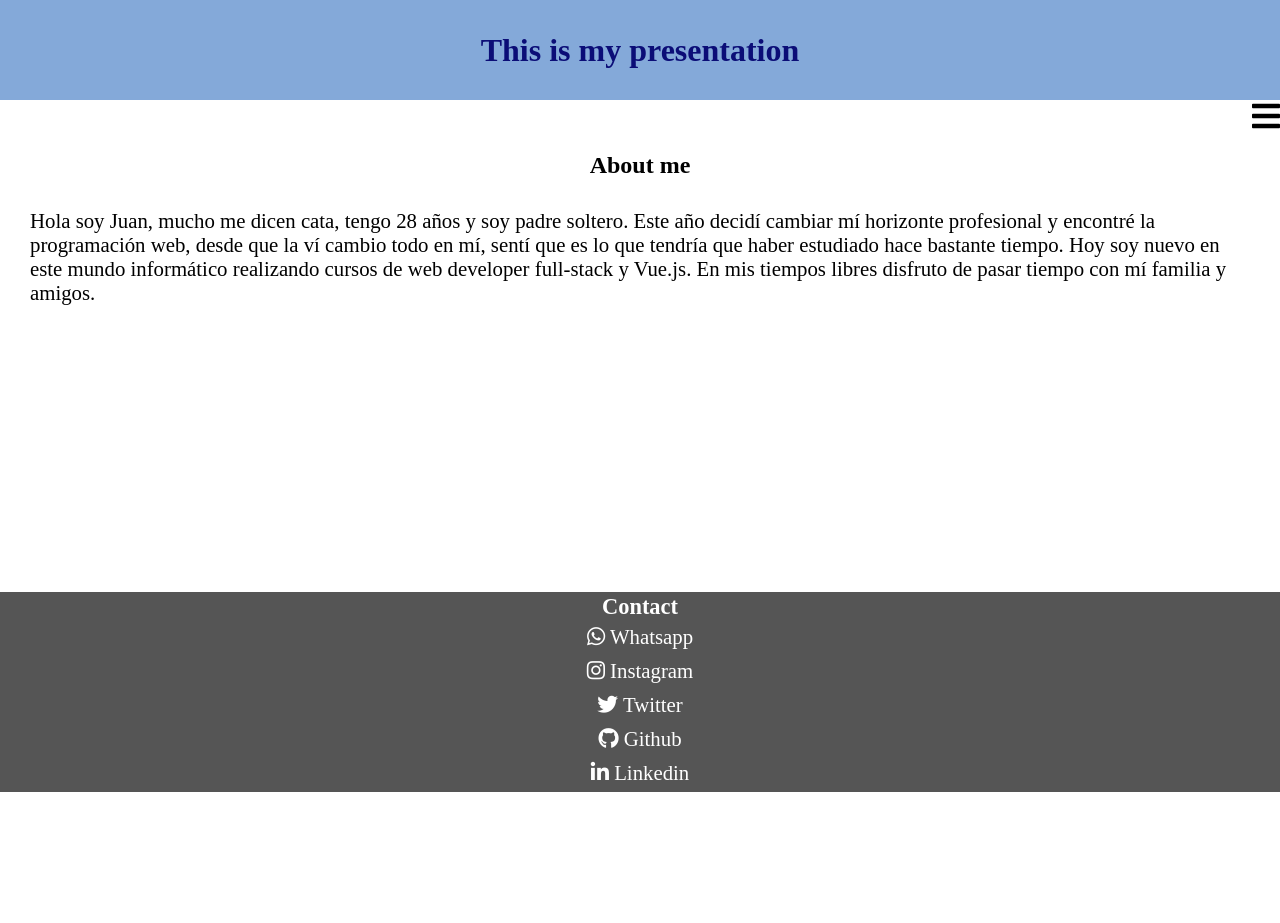
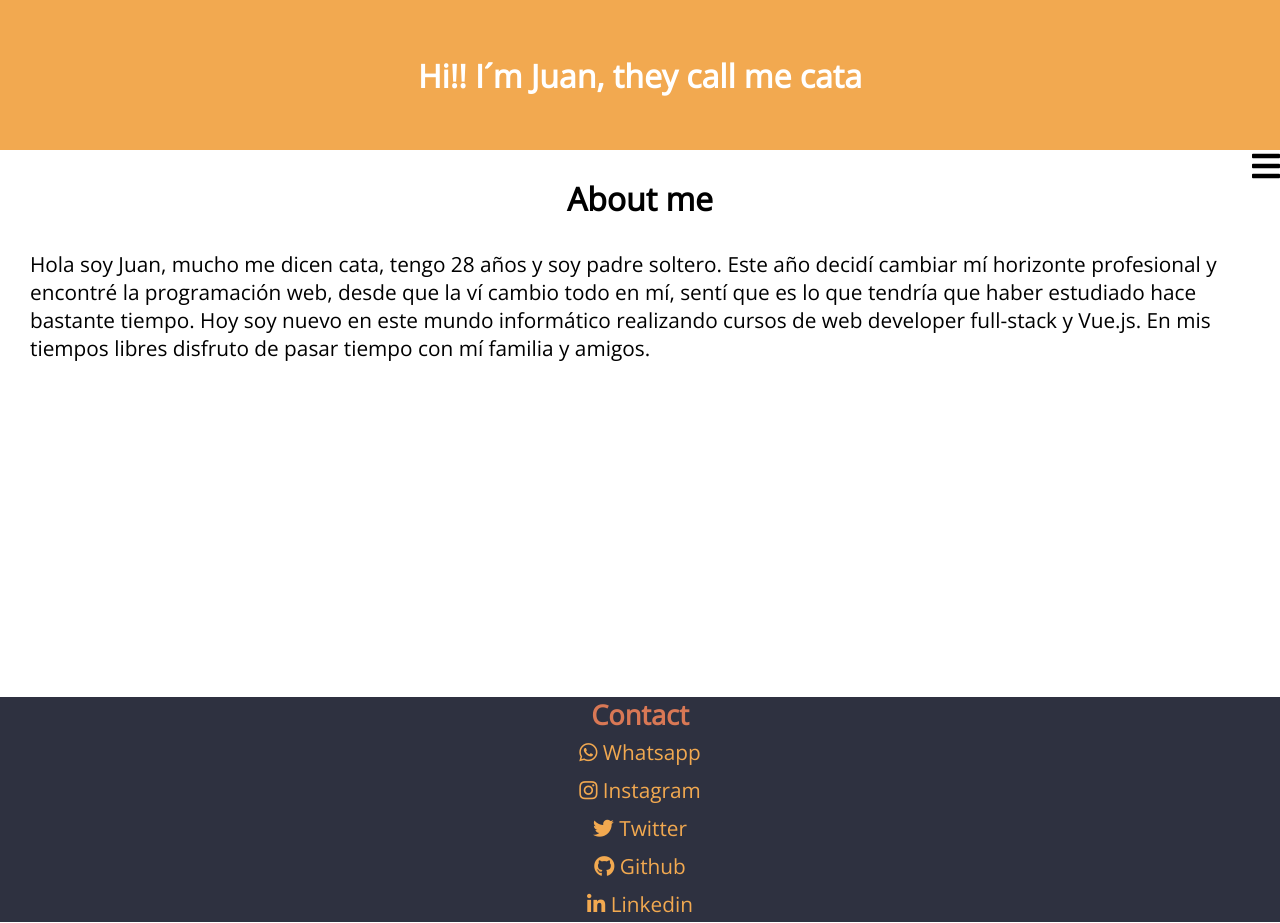
Before and after one commit to Juan-Robledo/portfolio_vue, a Vue app: page /about in a window 1280 px wide. Before the commit the page ends 800 px from the top, so only its background shows below. Built offline with nearby package versions, Linux system fonts and the light colour scheme.

Commit message:
se dio estilos a las vistas del portfolio

```diff
--- a/public/index.html
+++ b/public/index.html
@@ -7,6 +7,8 @@
     <link rel="icon" href="<%= BASE_URL %>favicon.ico">
     <title><%= htmlWebpackPlugin.options.title %></title>
     <link rel="stylesheet" href="https://use.fontawesome.com/releases/v5.13.1/css/all.css" integrity="sha384-xxzQGERXS00kBmZW/6qxqJPyxW3UR0BPsL4c8ILaIWXva5kFi7TxkIIaMiKtqV1Q" crossorigin="anonymous">
+    <link rel="preconnect" href="https://fonts.gstatic.com">
+    <link href="https://fonts.googleapis.com/css2?family=Open+Sans:wght@300;400&family=Roboto:wght@100;300;400;700&display=swap" rel="stylesheet">
   </head>
   <body>
     <noscript>
--- a/src/App.vue
+++ b/src/App.vue
@@ -24,5 +24,6 @@ export default {
 <style>
   body{
     margin: 0;
+    font-family: 'Open Sans', sans-serif;
   }
 </style>
--- a/src/components/AboutComponent.vue
+++ b/src/components/AboutComponent.vue
@@ -16,10 +16,11 @@ export default {
 
 <style>
     .about_component{
-        height: 55vh;
+        height: 65vh;
     }
     .about_component .subtitle{
         text-align: center;
+        font-size: 2rem;
     }
     .about_component .message{
         margin: 30px;
--- a/src/components/CoursesComponent.vue
+++ b/src/components/CoursesComponent.vue
@@ -22,5 +22,6 @@ export default {
     }
     .courses_component .subtitle{
         text-align: center;
+        font-size: 2rem;
     }
 </style>
--- a/src/components/DataComponent.vue
+++ b/src/components/DataComponent.vue
@@ -16,5 +16,8 @@ export default {
 </script>
 
 <style>
-
+    .personal_data li{
+        list-style: none;
+        font-size: 1.2rem;
+    }
 </style>
--- a/src/components/EncabezadoComponent.vue
+++ b/src/components/EncabezadoComponent.vue
@@ -1,6 +1,6 @@
 <template>
     <div class="encabezado">
-        <h1>This is my presentation</h1>
+        <h1>Hi!! I´m Juan, they call me cata</h1>
     </div>
 </template>
 
@@ -13,10 +13,12 @@ export default {
 <style>
     .encabezado{
         height: 100px;
-        background-color: #84A9D9;
-        color: #0b0d77;
+        background-color: #F2A950;
+        /* color: #025920; */
         display: flex;
         justify-content: center;
         align-items: center;
+        padding: 25px;
+        color: #ffffff;
     }
 </style>
--- a/src/components/MenuComponent.vue
+++ b/src/components/MenuComponent.vue
@@ -6,7 +6,7 @@
                     <router-link to='/'>Home</router-link>
                     <router-link to='/about'>About</router-link>
                     <router-link to='/tools'>Tools</router-link>
-                    <router-link to='/courses'>Education</router-link>
+                    <!-- <router-link to='/courses'>Education</router-link> -->
                 </div>
             <!-- <button class="btn_close"><i class="fas fa-times"></i></button> -->
         </div>
@@ -24,21 +24,25 @@ export default {
         font-size: 2rem;
         width: 100%;
         text-align: right;
+        position: absolute;
     }
     .menu{
         display: none;
+        height: 200px;
     }
     .menu a{
         text-decoration: none;
-        color: aquamarine;
+        color:#D97855;
         width: 100%;
         text-align: center;
+        font-size: 1.3rem;
+        padding: 5px;
     }
     .menu_bar:hover .menu{
         display: flex;
         flex-direction: column;
         justify-content: center;
         align-items: center;
-        background-color: #999999;
+        background-color: #2E3140;
     }
 </style>
--- a/src/components/PieComponent.vue
+++ b/src/components/PieComponent.vue
@@ -27,8 +27,8 @@ export default {
 <style scoped>
     .pie{
         width: 100%;
-        height: 200px;
-        background-color: #555555;
+        height: 225px;
+        background-color: #2E3140;
         display: flex;
         flex-direction: column;
         justify-content: center;
@@ -36,11 +36,11 @@ export default {
     }
     h3{
         margin: 0;
-        color: #ffffff;
-        font-size: 1.4rem;
+        color: #D97855;
+        font-size: 1.7rem;
     }
     a{
-        color: #ffffff;
+        color:#F2A950;
         text-decoration: none;
         padding: 5px 0;
         font-size: 1.3rem;
--- a/src/components/ToolsComponent.vue
+++ b/src/components/ToolsComponent.vue
@@ -22,5 +22,11 @@ export default {
     }
     .tools .subtitle{
         text-align: center;
+        font-size: 2rem;
+    }
+    .tools ul{
+        padding: 0;
+        text-align: center;
+        font-size: 1.3rem;
     }
 </style>
```
